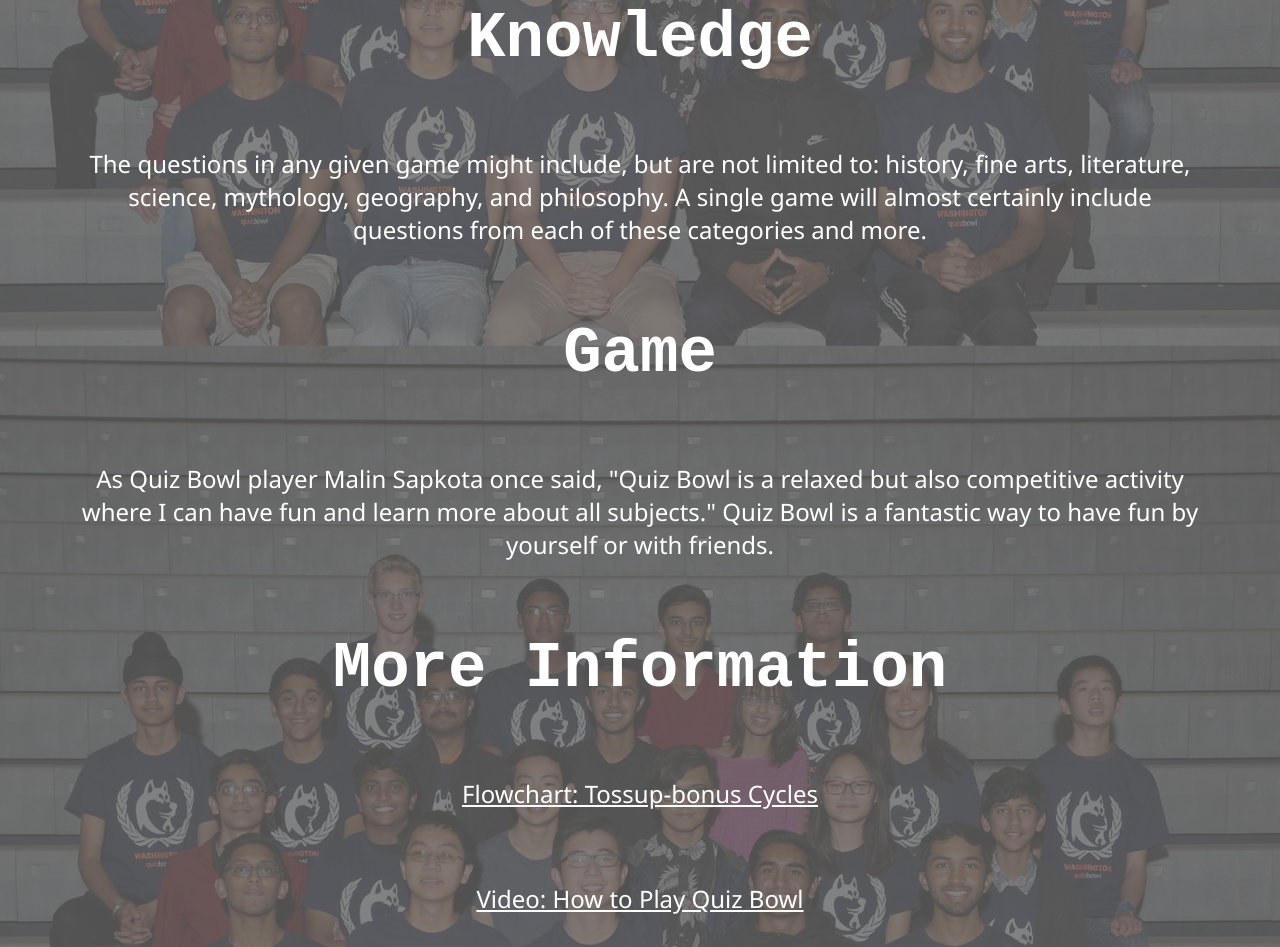
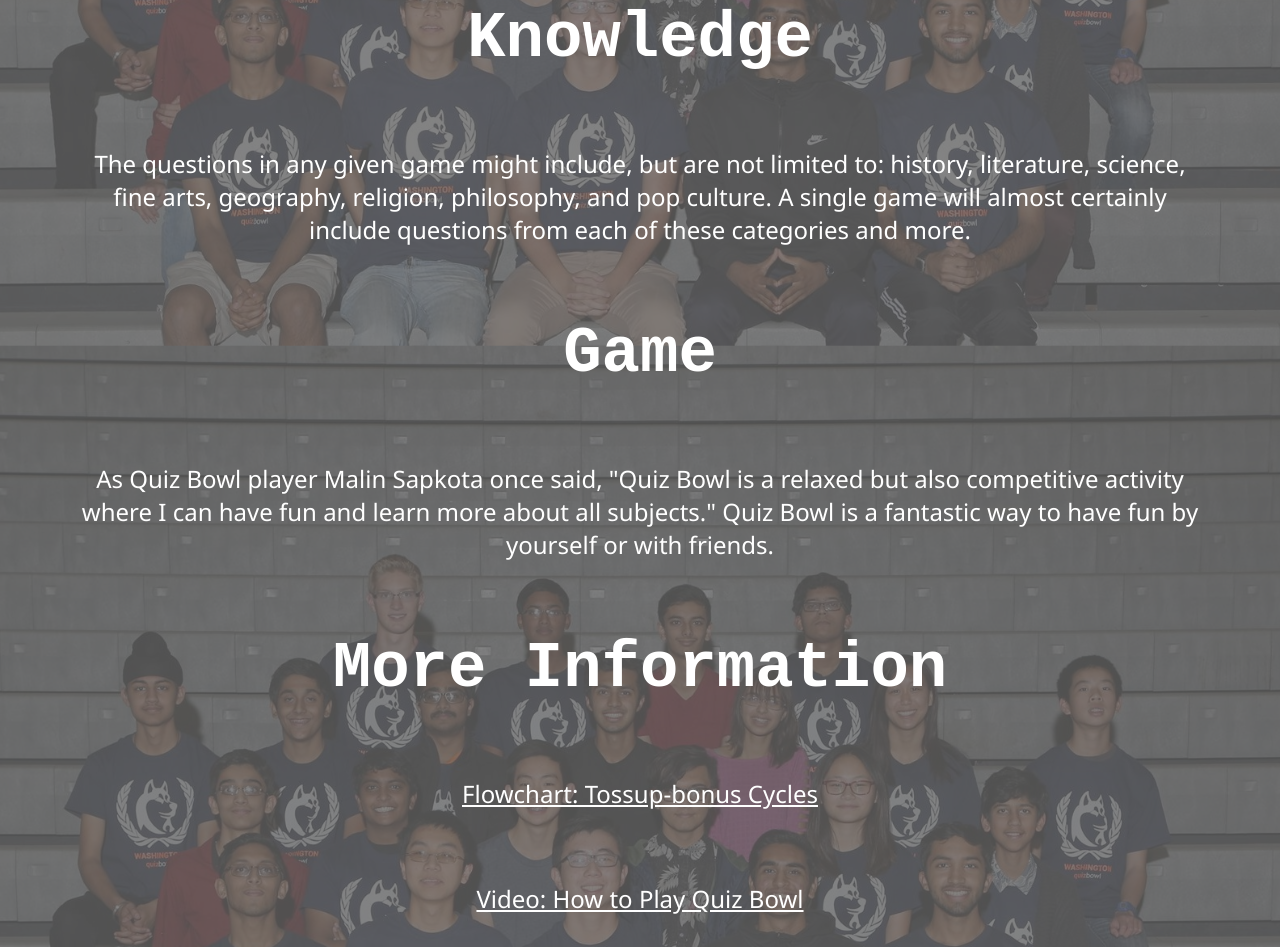
Before and after one commit to ultimate-braviary/whsquizbowl.github.io, a plain HTML site: page resources/what.html in a window 1280 px wide. Shown: the part 1361-2308 px from the top of the page. Drawn offline with Linux system fonts and the light colour scheme; a web font is replaced by a local one.

Commit message:
adjust subjects

```diff
--- a/resources/what.html
+++ b/resources/what.html
@@ -47,7 +47,7 @@
                 <p>After a team answers correctly, the moderator will read a "bonus" to them. Bonus questions are three-part questions that only the team receiving them can answer. Members of a team receiving a bonus may discuss among themselves in order to answer the bonus—this makes effective team communication crucial to answering bonuses correctly.</p>
 
                 <h3>Knowledge</h3>
-                <p>The questions in any given game might include, but are not limited to: history, fine arts, literature, science, mythology, geography, and philosophy. A single game will almost certainly include questions from each of these categories and more.</p>
+                <p>The questions in any given game might include, but are not limited to: history, literature, science, fine arts, geography, religion, philosophy, and pop culture. A single game will almost certainly include questions from each of these categories and more.</p>
 
                 <h3>Game</h3>
                 <p>As Quiz Bowl player Malin Sapkota once said, "Quiz Bowl is a relaxed but also competitive activity where I can have fun and learn more about all subjects." Quiz Bowl is a fantastic way to have fun by yourself or with friends.</p>
```
